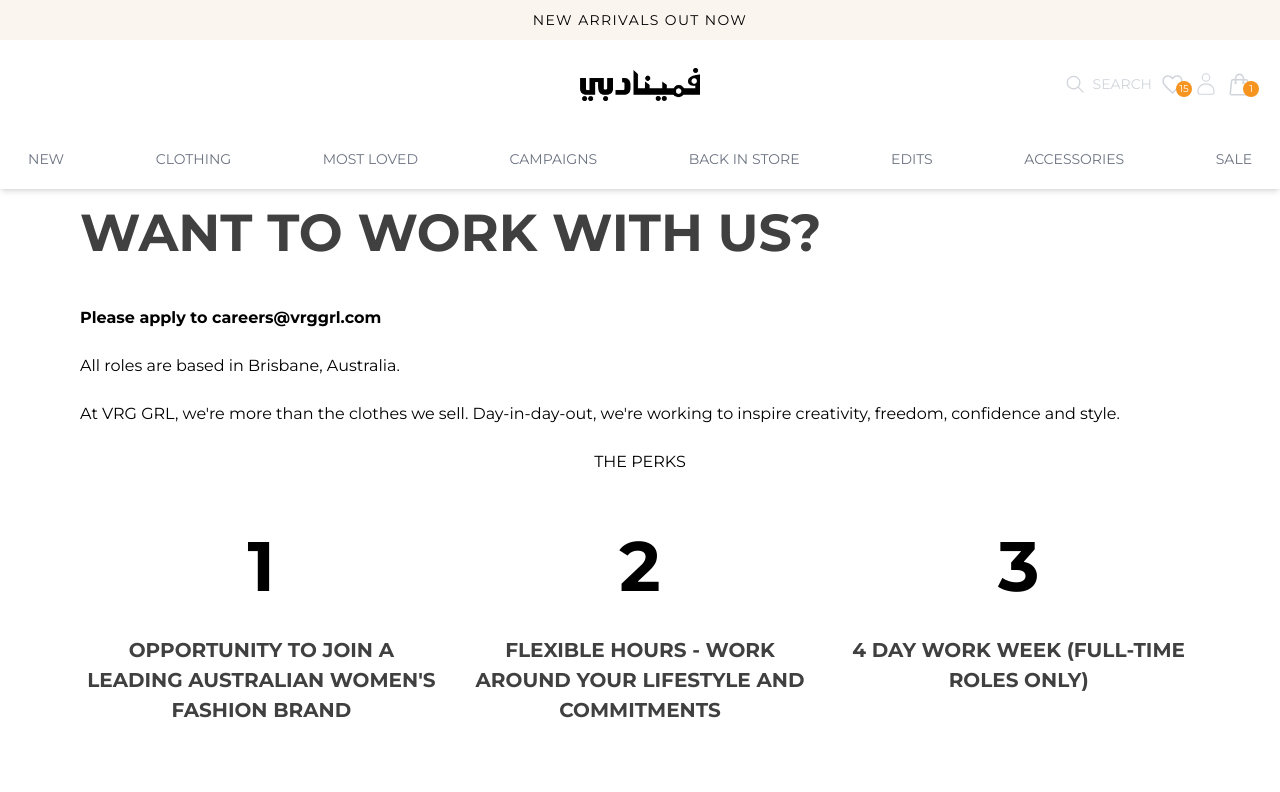
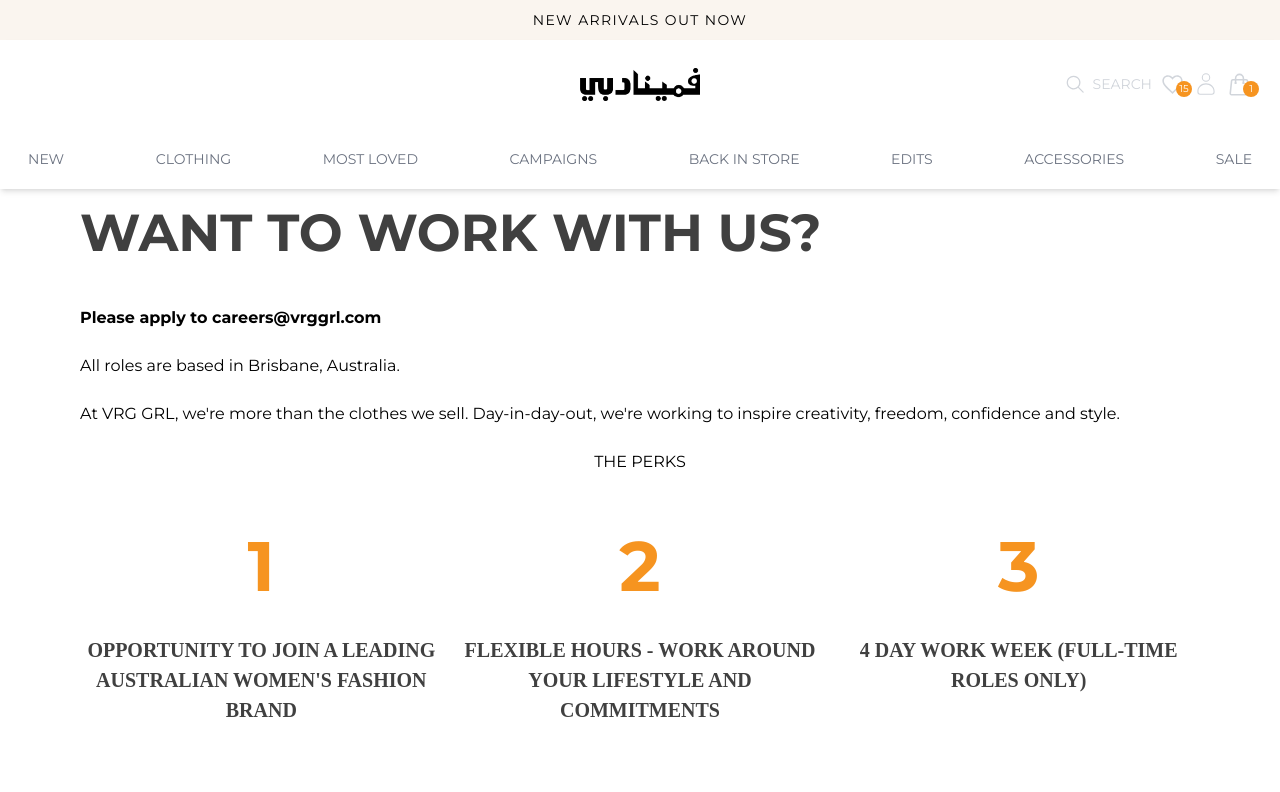
Before and after one commit to DawoodMehmood/Toms, a React (Create React App) app in the folder frontend/: page /pages/careers in a window 1280 px wide. Shown: the top 792 px of the page. Built offline with nearby package versions, Linux system fonts and the light colour scheme.

Commit message:
added font family

```diff
--- a/frontend/src/components/imageSlider.jsx
+++ b/frontend/src/components/imageSlider.jsx
@@ -39,7 +39,7 @@ const Slider = ({ title, productsData }) => {
   return (
     <section>
       <div className="mx-16 mt-16">
-        <div className="text-3xl font-semibold tracking-4">{title}</div>
+        <div className="text-3xl serif font-semibold tracking-4">{title}</div>
         <div className="mx-5">
           <Swiper
             direction={"horizontal"}
--- a/frontend/src/components/listOfHeading.jsx
+++ b/frontend/src/components/listOfHeading.jsx
@@ -4,10 +4,10 @@ const ListOfHeading = ({ order, heading }) => {
   return (
     <section>
       <div className="my-2">
-        <div className="number-heading font-bold my-4 flex justify-center">
+        <div className="number-heading font-bold my-4 text-orangeColor flex justify-center">
           {order}
         </div>
-        <div className="text-center">{heading}</div>
+        <div className="text-center serif">{heading}</div>
       </div>
     </section>
   );
```
